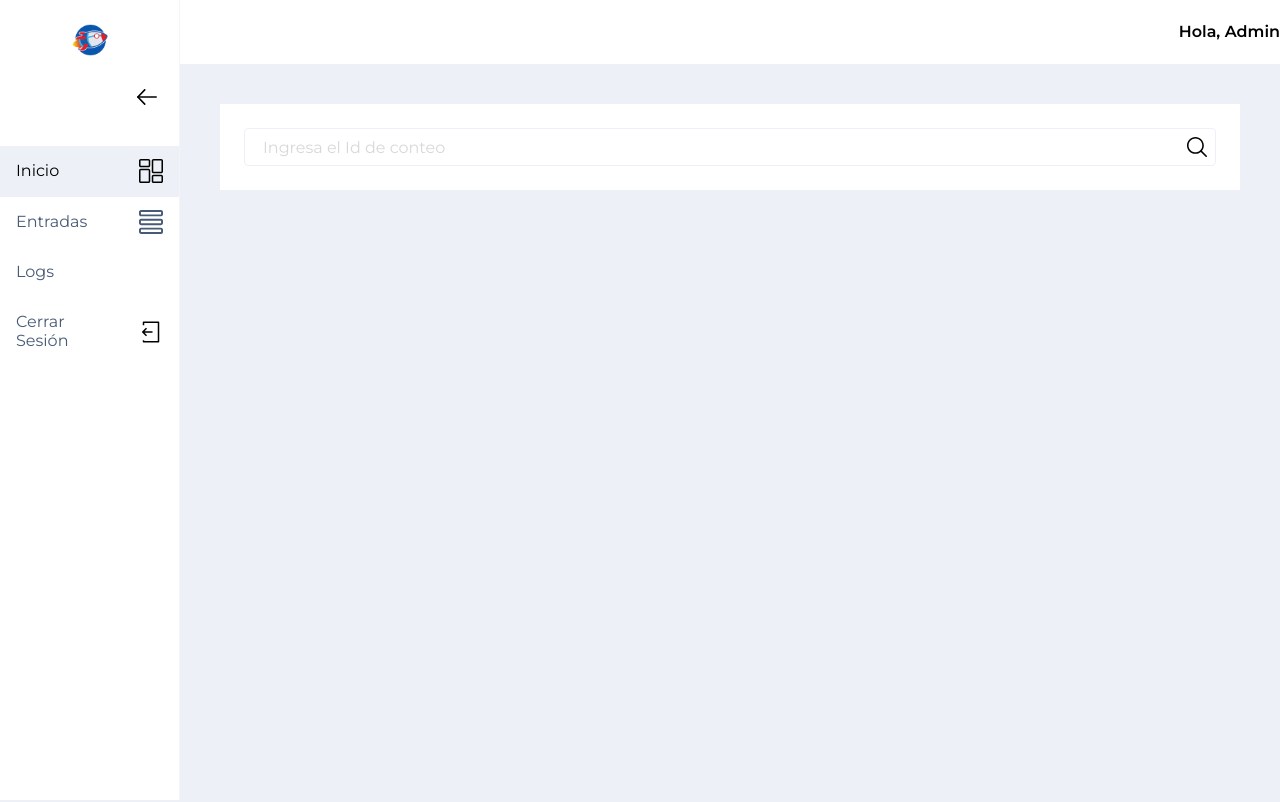
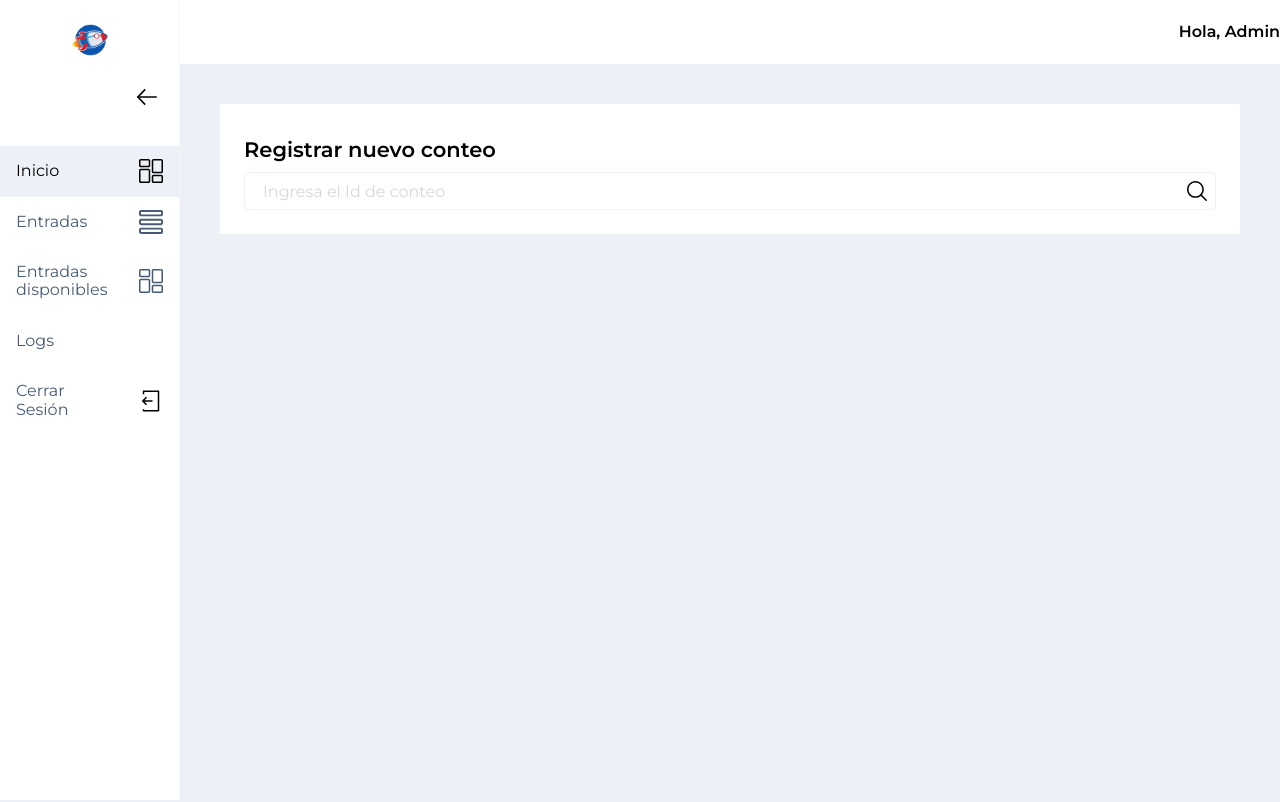
Before and after one commit to Lariicsa/fan-ui-bodega, a Vue app: page / in a window 1280 px wide. Shown: the top 802 px of the page. Built offline with nearby package versions, Linux system fonts and the light colour scheme.

Commit message:
Reorder menu

```diff
--- a/src/Mucks/sidebar.js
+++ b/src/Mucks/sidebar.js
@@ -11,18 +11,24 @@ export default {
       text: "Entradas",
       path: "/entradas",
       name: "list-min",
-      children: [
-        {
-          icon: "",
-          text: "Todas",
-          path: "/entradas",
-        },
-        {
-          icon: "",
-          text: "Buscar",
-          path: "/entradas",
-        },
-      ],
+      // children: [
+      //   {
+      //     icon: "",
+      //     text: "Todas",
+      //     path: "/entradas",
+      //   },
+      //   {
+      //     icon: "",
+      //     text: "Buscar",
+      //     path: "/entradas",
+      //   },
+      // ],
+    },
+    {
+      icon: "",
+      text: "Entradas disponibles",
+      path: "/entradas/disponibles",
+      name: "dashboard",
     },
     {
       icon: "",
--- a/src/views/Home.vue
+++ b/src/views/Home.vue
@@ -1,5 +1,8 @@
 <template>
   <div class="container__box">
+    <div class="row">
+      <h4>Registrar nuevo conteo</h4>
+    </div>
     <Loader v-show="loader" />
     <div class="col">
       <div class="row center">
```
